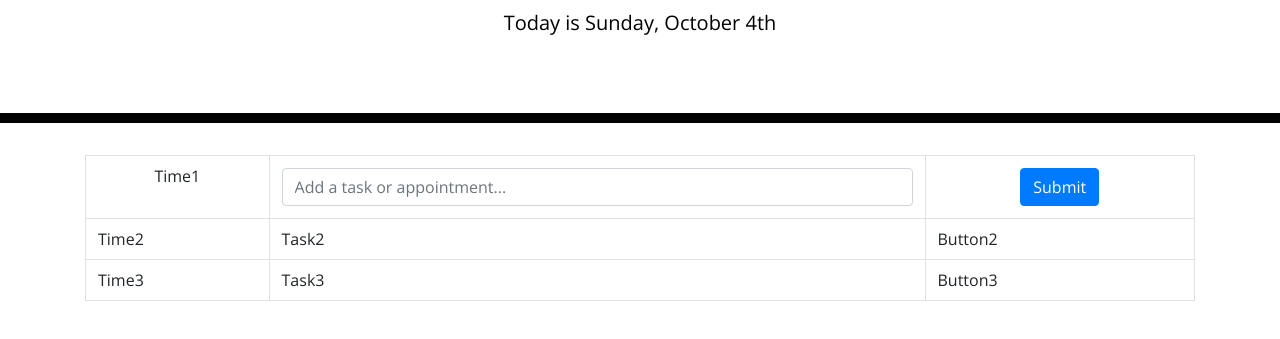
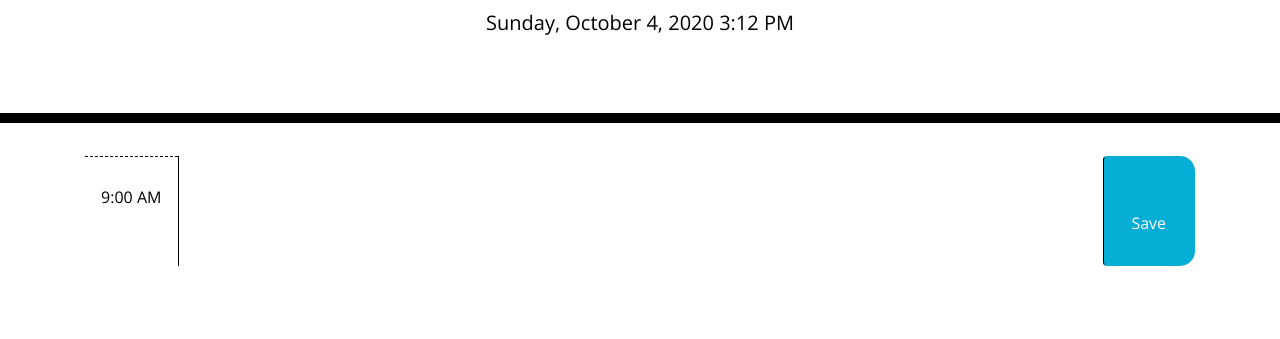
Before and after one commit to sarahlcox/homework_5_workdayscheduler_sbarkley, a plain HTML site: page Develop/index.html in a window 1280 px wide. Shown: the part 181-520 px from the top of the page. Drawn offline with nearby package versions, Linux system fonts and the light colour scheme.

Commit message:
updated layout - table design not working properly

```diff
--- a/Develop/index.html
+++ b/Develop/index.html
@@ -29,35 +29,24 @@
       <p class="lead">A simple calendar app for scheduling your work day</p>
       <p id="currentDay" class="lead"></p>
     </header>
-    <div class="container">
+    <div class="container" id="scheduler">
       <!-- Timeblocks go here -->
             <!-- Create a one row, three column spread for layout using bootstrap. left col will be time from moment api,  middle col will be an input value, right will be a save btn, OR a table layout  -->
-            <table class="table table-bordered" style="width: 100%;">
-              <tbody>
-                <tr id="9am" class="time-block time">
-                  <td>Time1</td>
-                  <td>
-                    <form id="task-form" method="POST">
-                      <input class="form-control" type="text" placeholder="Add a task or appointment...">
-                    </form>
-                  </td>
-                  <td><input class="btn btn-primary" type="submit" value="Submit" role="button">
-                  </td>
-                </tr>
-                <tr id="row1">
-                  <td>Time2</td>
-                  <td>Task2</td>
-                  <td>Button2</td>
-                </tr>
-                <tr id="row2">
-                  <td>Time3</td>
-                  <td>Task3</td>
-                  <td>Button3</td>
-                </tr>
-              </tbody>
-            </table>
-      </div>
+            <div class="container">
+              <div id="time1" class="row time-block row1">
+                <div class="col-md-1 hour">
+                  9:00 AM
+                </div>
+                <textarea class="col-md-10 description"></textarea>
+                <button class="btn saveBtn col-md-1">
+                  Save
+                </button>
+              </div>
+
+            </div>
     </div>
+
+
   </body>
   <script src="script.js"></script>
 </html>
--- a/Develop/script.js
+++ b/Develop/script.js
@@ -1,11 +1,26 @@
+$(document).ready(function(){
+    $(window).on('unload', function(){
+        saveSettings();
+        loadSettings();
+    });
+  //states current date and puts in header
+$("#currentDay").text(moment().format("LLLL"));
+
+    // //set items in local storage.
+
 
 //create fx that will input times into first col of the table from moment needs to repeat for every row
+    //Color coding schedule dependant upon hour
     //Need to find amount of hours
     //Create a loop to input time into time column/ind.row
     //if then statement for past/present, probably input an interval timer here to update appearance of calendar
+
 //create text input fx that will save to local storage in middle col  needs to repeat for every row
-//create save btn  needs to repeat for every row
-//empty row needs to be gray if time past, green if free, red if busy (toggle fx?)
+    //Rendering stored inputs after page refresh
+ //Assign saveBtn click listener for user input and time stamp??
+    // alert('Button clicked!');
 
-//states current date and puts in header
-$("#currentDay").text(moment().format("[Today is ]dddd, MMMM Do"));
+    // //set items in local storage.
+    // localStorage.setItem(time, text);
+});//empty row needs to be gray if time past, green if free, red if busy (toggle fx?)
+    //Color coding schedule dependant upon hour
```
